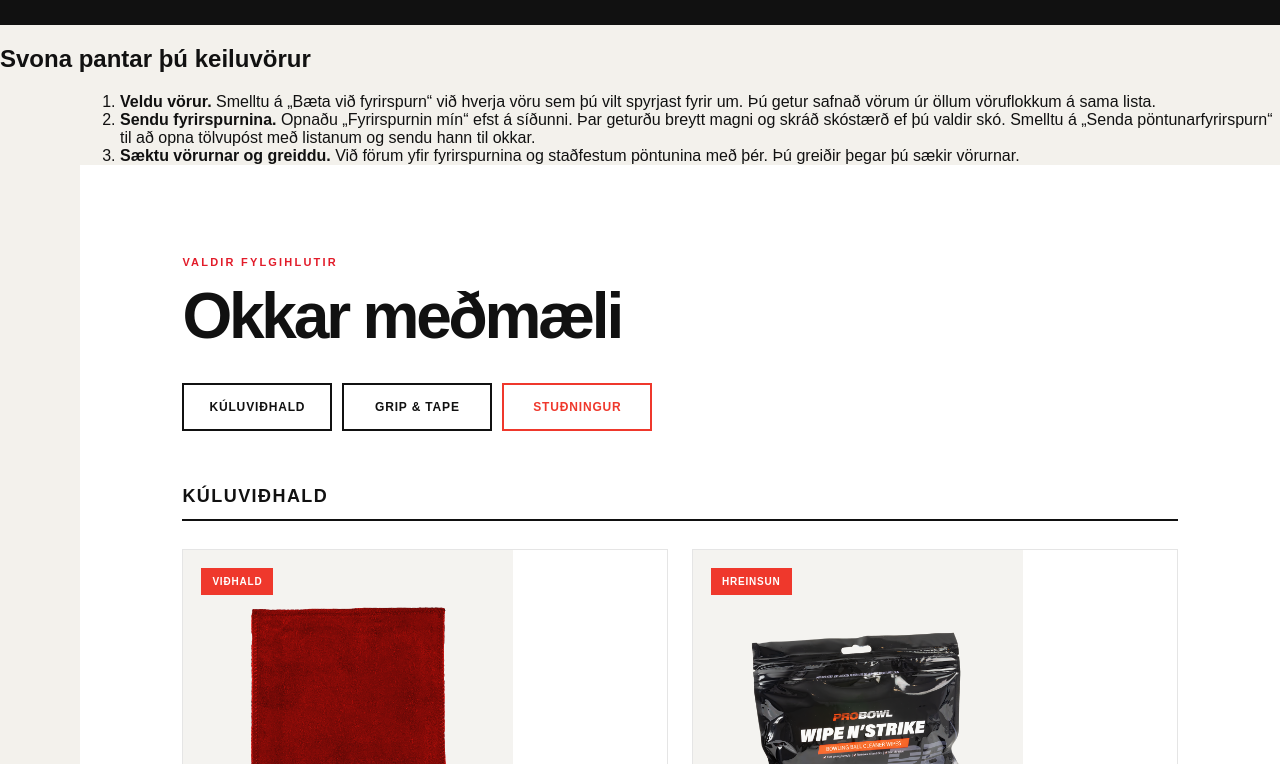
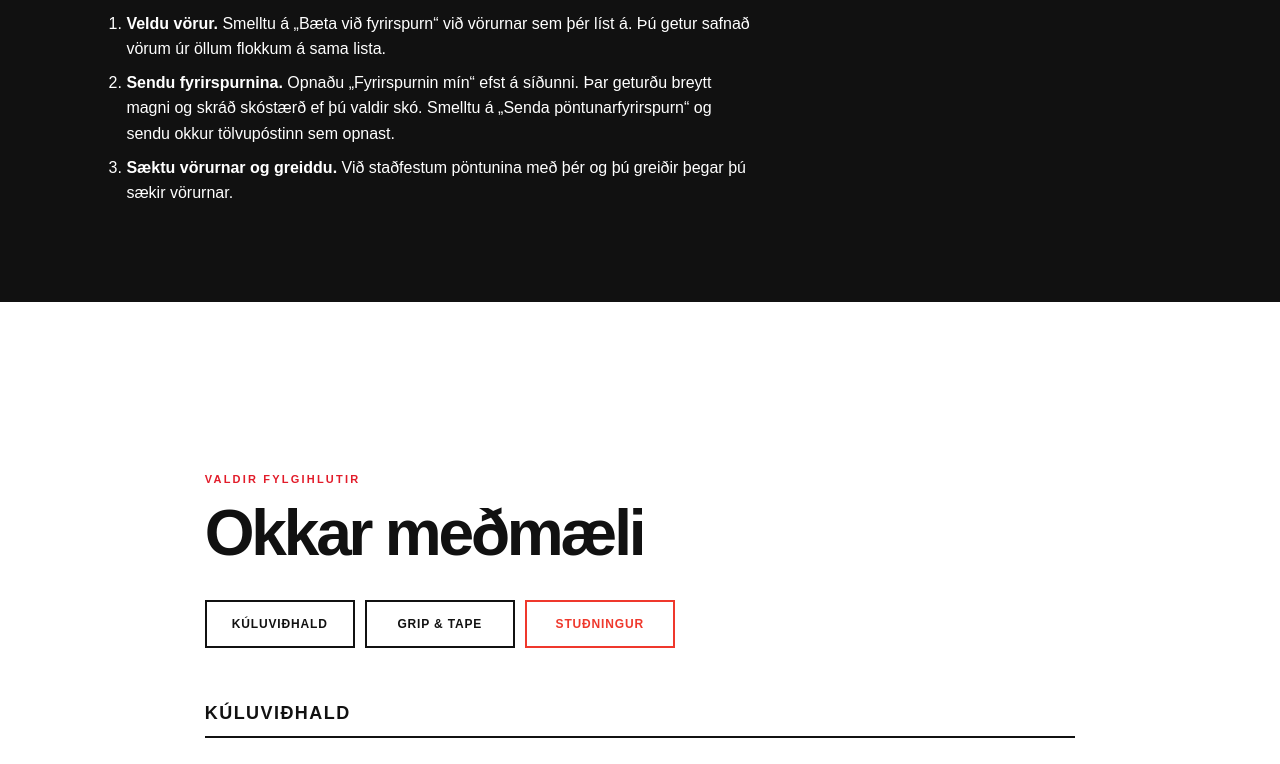
Before and after one commit to keilusjoppan-cmyk/Keilusjoppan, a plain HTML site: page fylgihlutir.html in a window 1280 px wide. Shown: the part 515-1279 px from the top of the page. Drawn offline with Linux system fonts and the light colour scheme.

Commit message:
Update fylgihlutir.html

```diff
--- a/fylgihlutir.html
+++ b/fylgihlutir.html
@@ -32,34 +32,41 @@
 
 
 <main>
-
-  <!-- FYLGIHLUTIR – HAUS -->
-
   <section class="balls-header">
-
     <p class="eyebrow">KEILUSJOPPAN</p>
-
     <h1>FYLGIHLUTIR</h1>
 
-    <p>
+    <p style="max-width: 650px; color: #bbb; line-height: 1.6;">
       Litlu hlutirnir geta skipt miklu máli. Við bjóðum upp á
       fjölbreytt úrval fylgihluta fyrir keilara — fyrir grip,
       kúluviðhald, þægindi og stuðning.
     </p>
 
+    <section class="ball-order-guide" aria-labelledby="ball-order-guide-title"
+             style="max-width: 650px; margin-top: 2rem; line-height: 1.6;">
+      <h2 id="ball-order-guide-title">Svona pantar þú keiluvörur</h2>
+
+      <ol style="margin-top: 0.75rem; padding-inline-start: 1.5rem;">
+        <li style="margin-bottom: 0.5rem;">
+          <strong>Veldu vörur.</strong> Smelltu á „Bæta við fyrirspurn“ við
+          vörurnar sem þér líst á. Þú getur safnað vörum úr öllum flokkum
+          á sama lista.
+        </li>
+        <li style="margin-bottom: 0.5rem;">
+          <strong>Sendu fyrirspurnina.</strong> Opnaðu „Fyrirspurnin mín“ efst
+          á síðunni. Þar geturðu breytt magni og skráð skóstærð ef þú valdir skó.
+          Smelltu á „Senda pöntunarfyrirspurn“ og sendu okkur tölvupóstinn sem opnast.
+        </li>
+        <li>
+          <strong>Sæktu vörurnar og greiddu.</strong> Við staðfestum pöntunina
+          með þér og þú greiðir þegar þú sækir vörurnar.
+        </li>
+      </ol>
+    </section>
   </section>
-   <section class="ball-order-guide" aria-labelledby="ball-order-guide-title">
-    <h2 id="ball-order-guide-title">Svona pantar þú keiluvörur</h2>
-    <ol>
-     <ol>
-    <ol>
-  <li><strong>Veldu vörur.</strong> Smelltu á „Bæta við fyrirspurn“ við hverja vöru sem þú vilt spyrjast fyrir um. Þú getur safnað vörum úr öllum vöruflokkum á sama lista.</li>
-  <li><strong>Sendu fyrirspurnina.</strong> Opnaðu „Fyrirspurnin mín“ efst á síðunni. Þar geturðu breytt magni og skráð skóstærð ef þú valdir skó. Smelltu á „Senda pöntunarfyrirspurn“ til að opna tölvupóst með listanum og sendu hann til okkar.</li>
-  <li><strong>Sæktu vörurnar og greiddu.</strong> Við förum yfir fyrirspurnina og staðfestum pöntunina með þér. Þú greiðir þegar þú sækir vörurnar.</li>
-</ol>
 
   <!-- VALDIR FYLGIHLUTIR -->
-
+  <section class="balls-shop">
   <section class="balls-shop">
 
     <div class="balls-shop-heading">
```
